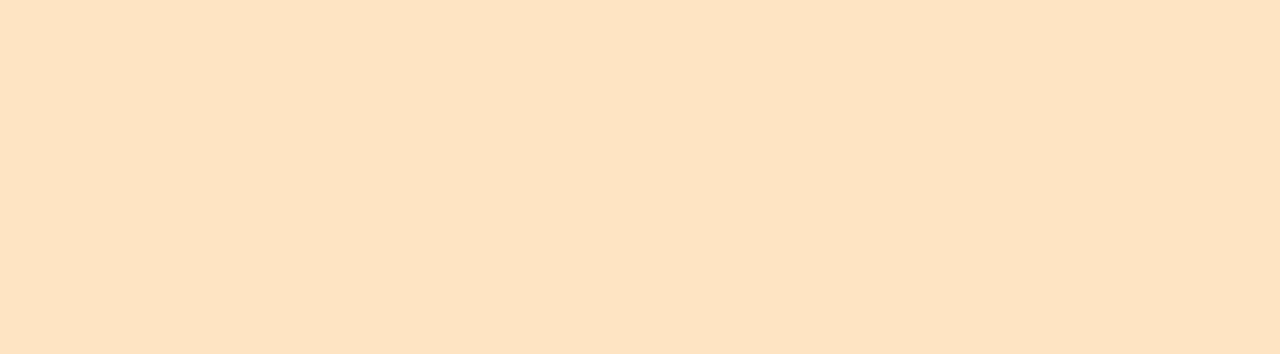
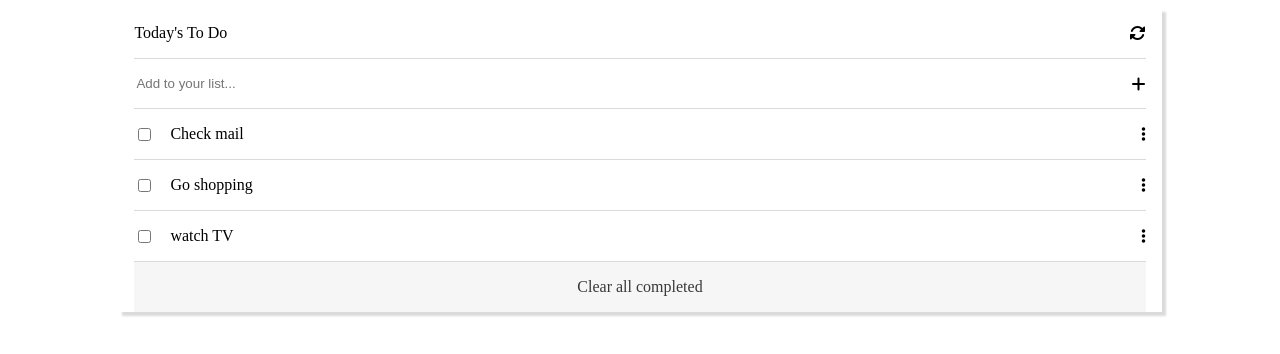
Before and after one commit to devMahmoud/to-do-list, a website built with webpack: page src/index.html in a window 1280 px wide. Built offline with nearby package versions, Linux system fonts and the light colour scheme.

Commit message:
add styling and modules

```diff
--- /dev/null
+++ b/modules/data.js
@@ -0,0 +1,19 @@
+const todos = [
+  {
+    description: 'Check mail',
+    completed: false,
+    index: 0,
+  },
+  {
+    description: 'Go shopping',
+    completed: true,
+    index: 0,
+  },
+  {
+    description: 'watch TV',
+    completed: false,
+    index: 0,
+  },
+];
+
+export default todos;
--- /dev/null
+++ b/modules/render.js
@@ -0,0 +1,21 @@
+import todos from './data.js';
+
+const todosList = document.querySelector('.todos-list');
+
+const render = () => {
+  todosList.innerHTML = null;
+
+  for (let i = 0; i < todos.length; i += 1) {
+    const todo = document.createElement('div');
+    todo.className = 'todo';
+    todo.innerHTML = `<div class="todo-check-desc">
+    <input class="todo-check" type="checkbox" name="todo-check">
+    <p class="todo-desc">${todos[i].description}</p>
+    </div>
+    <i class="fa-solid fa-ellipsis-vertical"></i>`;
+
+    todosList.append(todo);
+  }
+};
+
+export default render;
--- a/src/index.css
+++ b/src/index.css
@@ -1,3 +1,56 @@
-body {
-    background-color: bisque;
+.todo-placeholder {
+  width: 80%;
+  padding: 0 1rem;
+  margin: auto;
+  box-shadow: 4px 4px 2px #dadada;
 }
+
+.list-header {
+  display: flex;
+  flex-direction: row;
+  align-items: center;
+  justify-content: space-between;
+  border-bottom: 1px solid #dadada;
+}
+
+.add-todo-container {
+  display: flex;
+  flex-direction: row;
+  align-items: center;
+  justify-content: space-between;
+  padding: 1rem 0;
+  border-bottom: 1px solid #dadada;
+}
+
+.add-todo {
+  border: none;
+}
+
+.todo {
+  display: flex;
+  flex-direction: row;
+  align-items: center;
+  justify-content: space-between;
+  border-bottom: 1px solid #dadada;
+}
+
+.todo-check-desc {
+  display: flex;
+  align-items: center;
+}
+
+.todo-desc {
+  margin-left: 1rem;
+}
+
+.clear-container {
+  display: flex;
+  justify-content: center;
+  padding: 1rem;
+  background: #f6f6f6;
+}
+
+.clear {
+  text-decoration: none;
+  color: rgb(58, 56, 56);
+}
--- a/src/index.html
+++ b/src/index.html
@@ -4,11 +4,31 @@
     <meta charset="UTF-8">
     <meta http-equiv="X-UA-Compatible" content="IE=edge">
     <meta name="viewport" content="width=device-width, initial-scale=1.0">
-
+    <script src="https://kit.fontawesome.com/b22da3ad76.js" crossorigin="anonymous"></script>
     <title>To Do</title>
 </head>
 <body>
+    <div class="todo-placeholder">
+        <div class="list-header">
+            <p>Today's To Do</p>
+            <i class="fa-solid fa-rotate"></i>
+        </div>
 
-    <script src="./dist/main.js"></script>
+        <div class="add-todo-container">
+            <input class="add-todo" type="text" name="add-todo" placeholder="Add to your list...">
+            <i class="fa-solid fa-plus"></i>
+        </div>
+
+        <div class="todos-list">
+
+        </div>
+
+        <div class="clear-container">
+            <a class="clear" href="#">Clear all completed</a>
+        </div>
+
+    </div>
+
+    <script src="./main.js"></script>
 </body>
 </html>
--- a/src/index.js
+++ b/src/index.js
@@ -1 +1,4 @@
 import './index.css';
+import render from '../modules/render.js';
+
+render();
```
Also changed, not shown: dist/index.html, dist/main.js, 1 other file.
